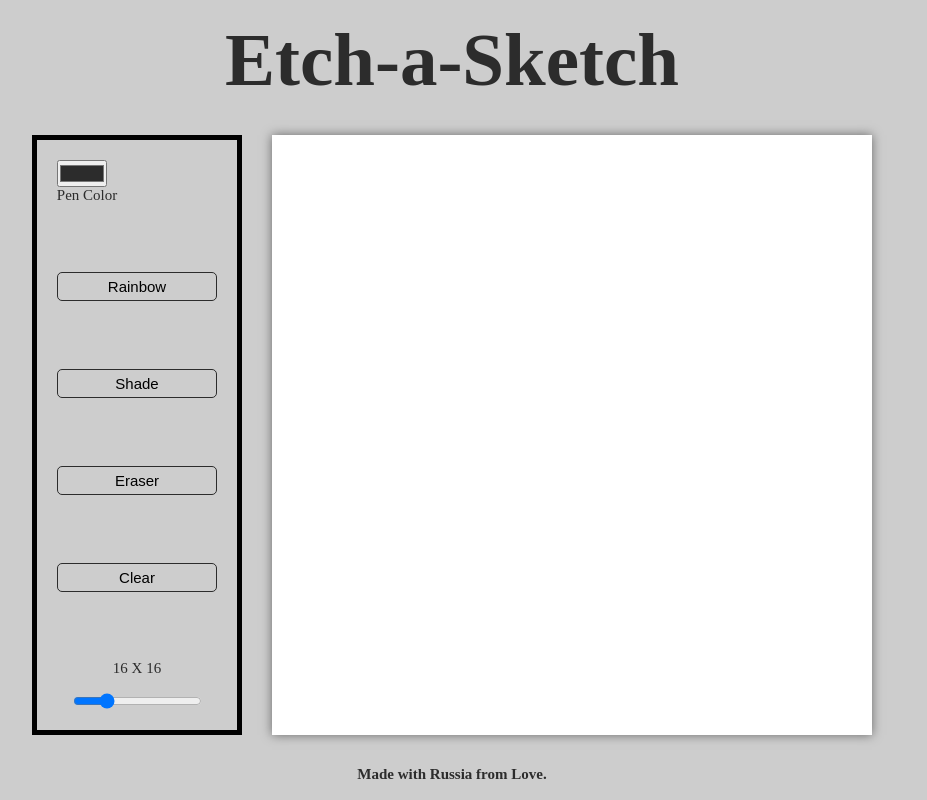
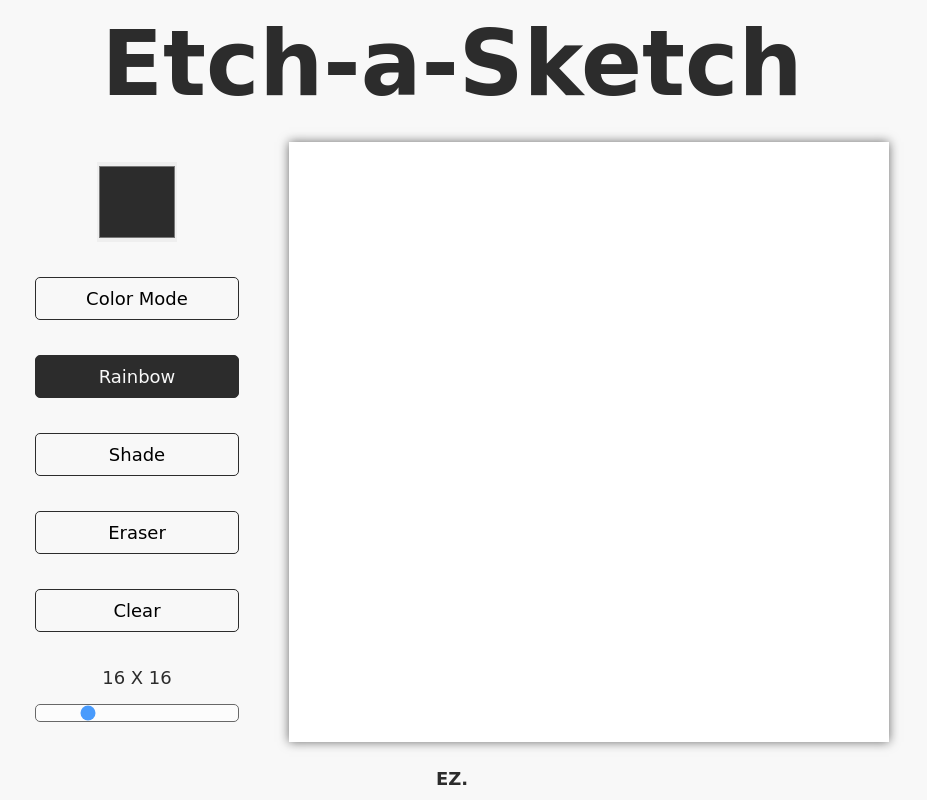
Before and after one commit to Zenichirou/etchasketch, a plain HTML site: page index.html in a window 1280 px wide. Both pictures are taken after a click on the button "Rainbow". Shown: the whole page, without its empty margins (188-1115 px from the left). Drawn offline with Linux system fonts and the light colour scheme; a web font is replaced by a local one.

Commit message:
pretty much done, might revisit later to makes some changes but this is all for now

```diff
--- a/index.html
+++ b/index.html
@@ -3,6 +3,9 @@
     <title>Etch-a-Sketch</title>
     <meta charset = 'utf-8'>
     <link rel = 'stylesheet' href = 'style.css'>
+    <link rel="preconnect" href="https://fonts.googleapis.com">
+    <link rel="preconnect" href="https://fonts.gstatic.com" crossorigin>
+    <link href="https://fonts.googleapis.com/css2?family=Praise&display=swap" rel="stylesheet">
 </head>
 <body>
     <header>
@@ -10,15 +13,11 @@
     </header>
     <div class = "panelAndSketch">
         <div class = "panel">
-            <div class = 'color-card'>
-                <div class = 'input'>
-                    <input type = 'color' id = 'color-select' value = '#2C2C2C'>
-                </div>
-                <span>Pen Color</span>
-            </div>
-            <button  data-color = 'rainbow' class = 'color-choice buttons'>Rainbow</button>
-            <button  data-color = 'shade' class = 'color-choice buttons'>Shade</button>
-            <button   data-color = 'eraser' class = 'color-choice buttons'>Eraser</button>
+            <input type = 'color' id = 'color-select' value = '#2C2C2C' name = 'color'>
+            <button class = 'color-choice buttons' data-color = 'colorMode' value = 'colorMode' id = 'colorDefault'>Color Mode</button>
+            <button  data-color = 'rainbow' class = 'color-choice buttons' value = 'rainbow'>Rainbow</button>
+            <button  data-color = 'shade' class = 'color-choice buttons' value = 'shade'>Shade</button>
+            <button   data-color = 'eraser' class = 'color-choice buttons' value = 'shade'>Eraser</button>
             <button  id = 'clearButton' class = 'buttons'>Clear</button>
             <div class = 'gridSlider'>
                 <label id = 'slider-label' for = 'slider'>16 X 16</label>
@@ -30,7 +29,7 @@
         </div>
     </div>
     <footer>
-        <h3>Made with Russia from Love.</h3>
+        <h3>EZ.</h3>
     </footer>
     <script src = refactoring.js></script>
 </body>
--- a/refactoring.js
+++ b/refactoring.js
@@ -4,6 +4,7 @@ const clearButton = document.getElementById('clearButton');
 const userColorSelector = document.getElementById('color-select')
 const sliderLabel = document.getElementById('slider-label');
 const slider = document.getElementById('slider');
+const colorDefault = document.getElementById('colorDefault');
 let size = parseInt(window.getComputedStyle(sketch).width, 10);
 
 let color = 'rgb(44,44,44)';
@@ -33,7 +34,7 @@ function createGrid(gridSize){
 
     const gridBlocks = sketch.querySelectorAll('.grid-block');
 
-    gridBlocks.forEach(gridBlock => gridBlock.addEventListener('mouseenter', gridColor));
+    gridBlocks.forEach(gridBlock => gridBlock.addEventListener('mouseover', gridColor));
 
 
 
@@ -55,9 +56,8 @@ function gridColor(){
             const rgbLArray = (this.style.backgroundColor.replace(/ /g, '').slice(4,-1).split(','));
             this.style.backgroundColor = `rgb(${rgbLArray[0] - (rgbLArray[0] * 0.10)},${rgbLArray[1] - (rgbLArray[1] * 0.10)},${rgbLArray[2] - (rgbLArray[2] * 0.10)})`;
             break;
-        case 'darken':
-            const rgbDArray = (this.style.backgroundColor.replace(/ /g, '').slice(4,-1).split(','));
-            this.style.backgroundColor = `rgb(${rgbDArray[0] + (rgbDArray[0] * 0.1)},${rgbDArray[1] + (rgbDArray[1] * 0.1)},${rgbDArray[2] + (rgbDArray[2] * 0.1)})`;
+        case 'colorMode':
+            color = userColorSelector.value;
             break;
         case 'eraser':
             this.style.backgroundColor = 'rgb(255,255,255)';
@@ -76,8 +76,8 @@ function changeColor(event){
         case 'shade':
             color = 'shade';
             break;
-        case 'darken':
-            color = 'darken';
+        case 'colorMode':
+            color = 'colorMode';
             break;
         case 'eraser':
             color = 'eraser';
@@ -87,10 +87,35 @@ function changeColor(event){
             break;
     }
 }
+function toggleClass(event){
+    console.log(event.target.value);
+    switch(event.target.value){
+        case 'rainbow':
+            colorButtons.forEach(e => e.classList.remove('selected'));
+            event.currentTarget.classList.add('selected');
+            break;
+        case 'shade':
+            colorButtons.forEach(e => e.classList.remove('selected'));
+            event.currentTarget.classList.add('selected');
+            break;
+        case 'colorMode':
+            colorButtons.forEach(e => e.classList.remove('selected'));
+            event.currentTarget.classList.add('selected');
+            break;
+        case 'eraser':
+            colorButtons.forEach(e => e.classList.remove('selected'));
+            event.currentTarget.classList.add('selected');
+}
+}
+function defaultColor(){
+    colorButtons.forEach(e => e.classList.remove('selected'));
+    colorDefault.classList.add('selected');
 
+}
 function userSelection(event){
     color = event.target.value;
 }
+
 function changeLabelSlider(event){
     sliderLabel.textContent = `${event.target.value} X ${event.target.value}`;
 }
@@ -106,9 +131,11 @@ function makeNewGrid(event){
 createGrid(16);
 
 
-
+colorButtons.forEach(colorButton => colorButton.addEventListener('click', toggleClass));
 colorButtons.forEach(colorButton => colorButton.addEventListener('click', changeColor) );
 clearButton.addEventListener('click', resetGrid);
+userColorSelector.addEventListener('click', defaultColor);
+userColorSelector.addEventListener('click', userSelection);
 userColorSelector.addEventListener('change', userSelection);
 userColorSelector.addEventListener('input', userSelection);
 slider.addEventListener('mouseup', changeLabelSlider);
--- a/style.css
+++ b/style.css
@@ -2,7 +2,7 @@
     margin:0;
     padding:0;
     box-sizing: border-box;
-    font-size:15px;
+    font-size:18px;
 }
 body{
     display:flex;
@@ -10,9 +10,9 @@ body{
     align-items:center;
     justify-content: space-evenly;
     min-height:100vh;
-    background-color:#CDCDCD;
+    background-color:#F8F8F8;
     color:#2C2C2C;
-
+    font-family: 'Praise', cursive;
 }
 
 #sketch{
@@ -20,15 +20,10 @@ body{
     flex-wrap:wrap;
     width: 600px;
     max-height:600px;
+}
 
 
 
-}
-
-
-.borders{
-    border: 1px solid black;
-}
 .light-class{
     filter:brightness(50%)
 }
@@ -36,9 +31,9 @@ body{
     display:flex;
     flex-direction:column;
     justify-content: space-between;
+    align-items: center;
+    padding:20px;
 
-    padding:20px;
-    border:5px solid black;
 
 }
 .panelAndSketch{
@@ -47,15 +42,22 @@ body{
     padding:15px;
 
 }
+
+
 .buttons{
-    padding:5px 50px;
+    padding:10px 50px;
     background-color: inherit;
-    border: 1px solid #2C2C2C;
+    border: 0.1px solid #2C2C2C;
     border-radius: 5px;
+    width:100%;
+    font-family:inherit;
+    cursor: pointer;
+
 }
 .buttons:hover{
     transform: scale(1.05);
 }
+
 .gridStyles{
     box-shadow: 0 0 10px #696969;
 }
@@ -67,4 +69,33 @@ h1{
     flex-direction: column;
     align-items:center;
     gap:16px;
+
+    width:100%;
 }
+#slider{
+    -webkit-appearance: none;
+    appearance: none;
+    opacity:0.7;
+    background: white;
+    width:100%;
+    -webkit-transition: .2s;
+    transition: opacity .2s;
+    cursor:pointer;
+    border:1px solid #2C2C2C;
+    border-radius: 5px;
+}
+
+
+#color-select{
+
+    width:80px;
+    height:80px;
+    border:none;
+}
+#color-select:hover{
+    transform: scale(1.1);
+}
+.selected{
+    background-color: #2C2C2C;
+    color:#F8F8F8;
+}
```
